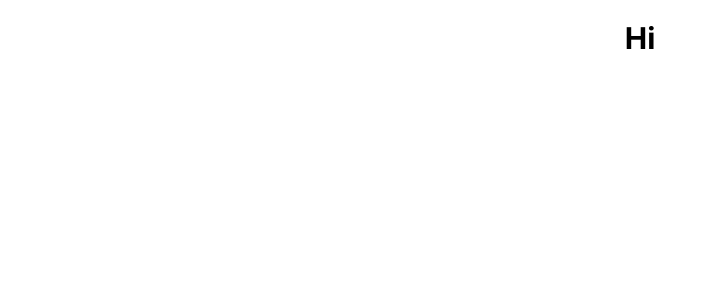
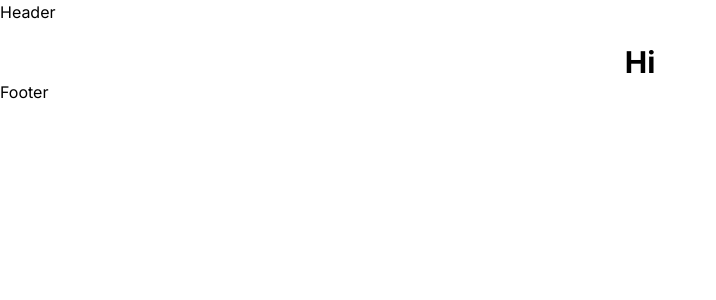
Before and after one commit to shubhamxdd/dribbble-clone-jsm, a Next.js app: page / in a window 1280 px wide. Shown: the top 300 px of the page, without its empty margins (0-716 px from the left). Built offline with nearby package versions, Linux system fonts and the light colour scheme.

Commit message:
Create Header and Footer Component

```diff
--- a/app/layout.tsx
+++ b/app/layout.tsx
@@ -1,9 +1,11 @@
+import Header from "@/components/Header";
 import "./globals.css";
 import type { Metadata } from "next";
+import Footer from "@/components/Footer";
 
 export const metadata: Metadata = {
-  title: "Create Next App",
-  description: "Generated by create next app",
+  title: "Dribbble Clone",
+  description: "A clone of Dribbble using Next.js and Tailwind CSS",
 };
 
 export default function RootLayout({
@@ -13,7 +15,11 @@
 }) {
   return (
     <html lang="en">
-      <body>{children}</body>
+      <body>
+        <Header />
+        <main>{children}</main>
+        <Footer />
+      </body>
     </html>
   );
 }
--- /dev/null
+++ b/components/Footer.tsx
@@ -0,0 +1,9 @@
+import React from 'react'
+
+const Footer = () => {
+  return (
+    <div>Footer</div>
+  )
+}
+
+export default Footer
--- /dev/null
+++ b/components/Header.tsx
@@ -0,0 +1,9 @@
+import React from 'react'
+
+const Header = () => {
+  return (
+    <div>Header</div>
+  )
+}
+
+export default Header
```
